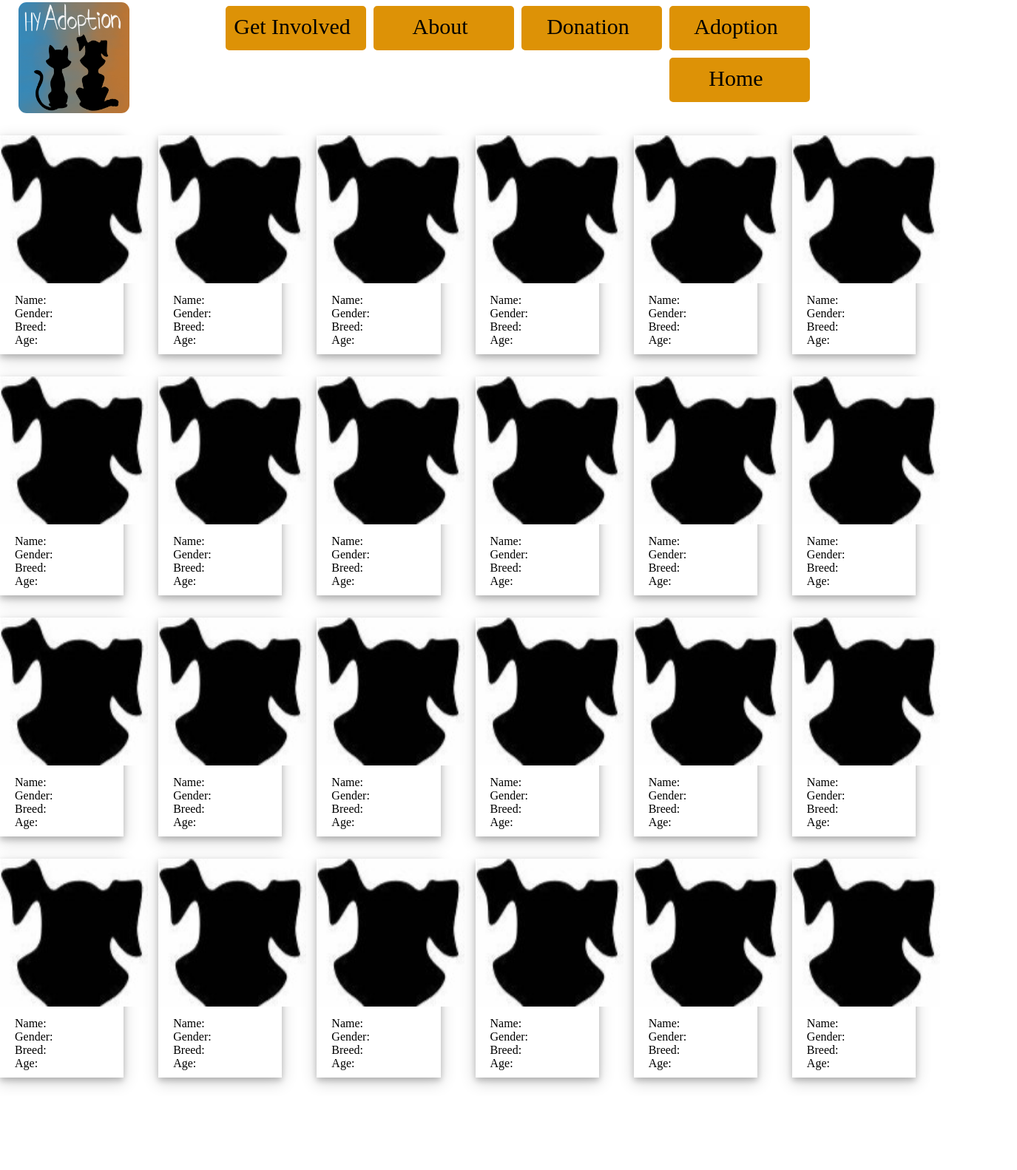
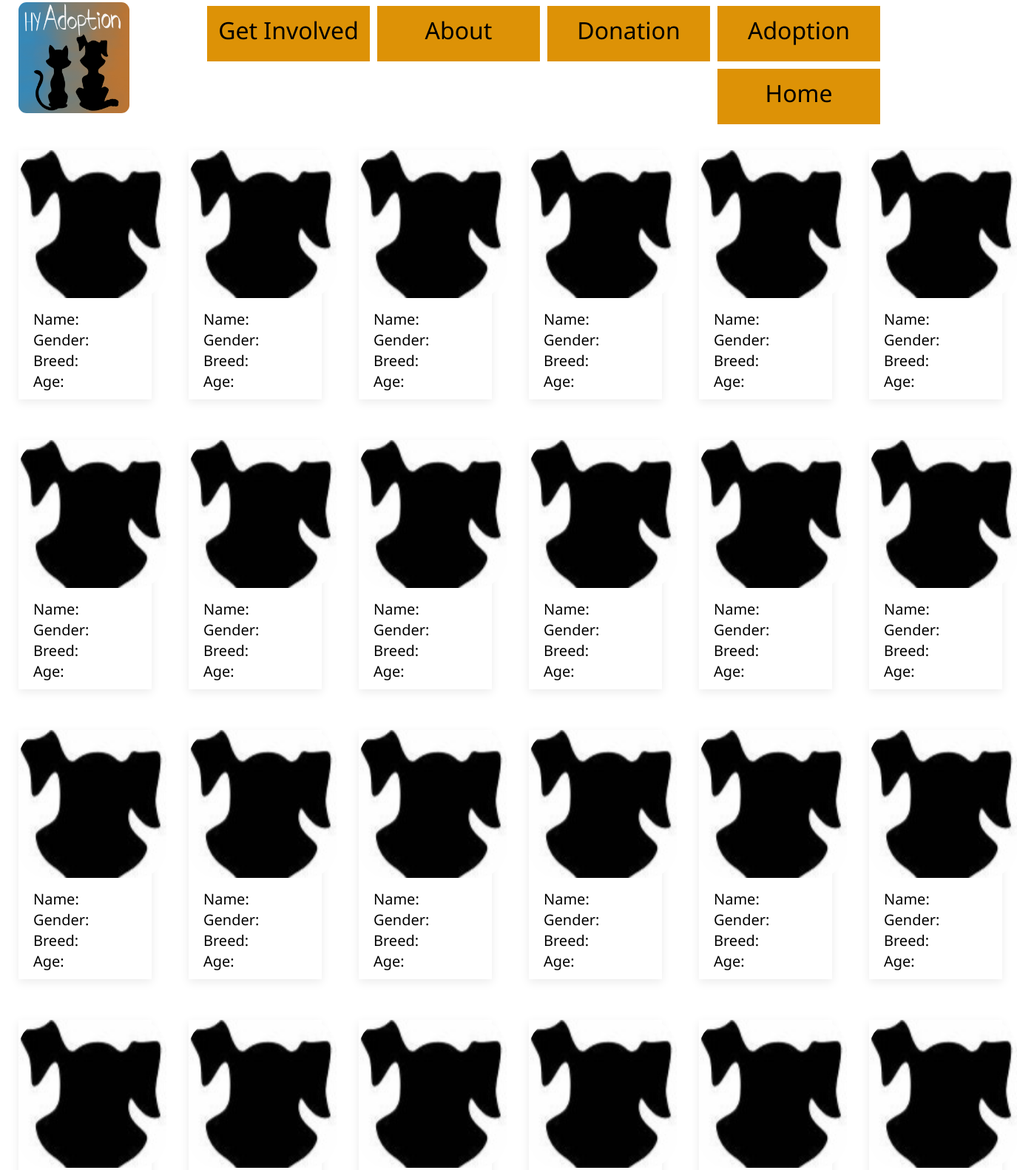
Before and after one commit to Wonder3r/HY-Pet-Adoption, a plain HTML site: page dog.html in a window 1280 px wide. Shown: the part 22-1604 px from the top of the page at 74% size, 1375 px wide, since content can reach past the window. Before the commit the page ends 1504 px from the top, so only its background shows below. Drawn offline with Linux system fonts and the light colour scheme.

Commit message:
layout complete

```diff
--- a/abtHY.css
+++ b/abtHY.css
@@ -1,3 +1,9 @@
+@import url('https://fonts.googleapis.com/css2?family=Noto+Sans:wght@400;500;600&display=swap');
+
+body{
+  font-family: 'Noto Sans', sans-serif;
+}
+
 *{
   margin: 0px;
   padding: 0px;
@@ -18,18 +24,18 @@ header {
 
 .nav-container ul li{
   background-color: rgb(221, 146, 6);
-  width: 180px;
-  height: 60px;
+  width: 190px;
+  height: 45px;
   border: 5px solid white;
-  line-height: 55px;
+  line-height: 36px;
   text-align: center;
   justify-content: center;
   float: right;
   color: black;
-  font-size: 30px;
-  border-radius: 10px;
+  font-size: 32px;
+  border-radius: 5px;
   position: relative;
-  padding-right: 10px;
+  padding: 15px;
   align-self: center;
 }
 
@@ -39,14 +45,12 @@ header {
 
 .nav-container ul ul{
   display: none;
+  position: absolute;
+  z-index: 1;
 }
 
 .nav-container ul li:hover > ul{
   display: block;
-}
-
-.logo{
-  align-content: right;
 }
 
 .container{
@@ -92,6 +96,7 @@ header{
   display: grid;
   grid-template-columns: repeat(4, 1fr);
   grid-template-rows: auto auto;
+  font-size: 28px;
 }
 
 .top-p{
@@ -135,19 +140,21 @@ header{
   grid-row-start: 2;
   grid-column-start: 1;
   grid-column-end: 5;
+  margin-bottom: 15px;
+  padding-bottom: 20px;
+  font-size: 28px;
 }
 
 .abt-bottom > p{
-  margin: 25px 15px;
+  margin: 2px 195px;
   padding: 22px;
-  font-size: 22px;
+  font-size: 24px;
   line-height: 40px;
 }
 
 .abt-bottom > h1,h2{
-  margin: 25px 15px;
+  margin: 25px 25px;
   padding: 22px;
-  font-size: 25px;
-  line-height: 40px;
+  line-height: 55px;
   text-align: center;
 }
--- a/animal-pic.css
+++ b/animal-pic.css
@@ -1,3 +1,9 @@
+@import url('https://fonts.googleapis.com/css2?family=Noto+Sans:wght@400;500;600&display=swap');
+
+body{
+  font-family: 'Noto Sans', sans-serif;
+}
+
 *{
   margin: 0px;
   padding: 0px;
@@ -18,18 +24,18 @@ header {
 
 .nav-container ul li{
   background-color: rgb(221, 146, 6);
-  width: 180px;
-  height: 60px;
+  width: 190px;
+  height: 45px;
   border: 5px solid white;
-  line-height: 55px;
+  line-height: 36px;
   text-align: center;
   justify-content: center;
   float: right;
   color: black;
-  font-size: 30px;
-  border-radius: 10px;
+  font-size: 32px;
+  border-radius: 5px;
   position: relative;
-  padding-right: 10px;
+  padding: 15px;
   align-self: center;
 }
 
@@ -39,14 +45,12 @@ header {
 
 .nav-container ul ul{
   display: none;
+  position: absolute;
+  z-index: 1;
 }
 
 .nav-container ul li:hover > ul{
   display: block;
-}
-
-.logo{
-  align-content: right;
 }
 
 .container{
@@ -73,12 +77,18 @@ header{
 
 .pic{
   width: 80%;
-  background-color: white;
-  box-shadow: 0 4px 8px 0 rgba(0, 0, 0, 0.2), 0 6px 20px 0 rgba(0, 0, 0, 0.19);
-  margin-bottom: 25px;
+  box-shadow: rgba(0, 0, 0, 0.08) 0px 4px 12px;
+  margin-bottom: 50px;
+  margin-left: 25px;
 }
 
 .words{
   text-align: left;
   padding: 10px 20px;
+  line-height: 28px;
+  font-size: 20px;
 }
+
+.img2{
+  border-radius: 40px;
+}
--- a/dog.html
+++ b/dog.html
@@ -27,145 +27,145 @@
         </nav>
       </header>
       <img id="logo" src="img/HY-Logo.jpg" alt="HY logo" width="150" height="150">
-        <div class="pic"><img src="img/dog.jpg" alt="dog" width="200px" height="200px"/><div class="words">
+        <div class="pic"><img class="img2" src="img/dog.jpg" alt="dog" width="200" height="200"/><div class="words">
           <p>Name:</p>
           <p>Gender:</p>
           <p>Breed:</p>
           <p>Age:</p>
         </div></div>
-        <div class="pic"><img src="img/dog.jpg" alt="dog" width="200px" height="200px"/><div class="words">
+        <div class="pic"><img class="img2" src="img/dog.jpg" alt="dog" width="200" height="200"/><div class="words">
           <p>Name:</p>
           <p>Gender:</p>
           <p>Breed:</p>
           <p>Age:</p>
         </div></div>
-        <div class="pic"><img src="img/dog.jpg" alt="dog" width="200px" height="200px"/><div class="words">
+        <div class="pic"><img class="img2" src="img/dog.jpg" alt="dog" width="200" height="200"/><div class="words">
           <p>Name:</p>
           <p>Gender:</p>
           <p>Breed:</p>
           <p>Age:</p>
         </div></div>
-        <div class="pic"><img src="img/dog.jpg" alt="dog" width="200px" height="200px"/><div class="words">
+        <div class="pic"><img class="img2" src="img/dog.jpg" alt="dog" width="200" height="200"/><div class="words">
           <p>Name:</p>
           <p>Gender:</p>
           <p>Breed:</p>
           <p>Age:</p>
         </div></div>
-        <div class="pic"><img src="img/dog.jpg" alt="dog" width="200px" height="200px"/><div class="words">
+        <div class="pic"><img class="img2" src="img/dog.jpg" alt="dog" width="200" height="200"/><div class="words">
           <p>Name:</p>
           <p>Gender:</p>
           <p>Breed:</p>
           <p>Age:</p>
         </div></div>
-        <div class="pic"><img src="img/dog.jpg" alt="dog" width="200px" height="200px"/><div class="words">
+        <div class="pic"><img class="img2" src="img/dog.jpg" alt="dog" width="200" height="200"/><div class="words">
           <p>Name:</p>
           <p>Gender:</p>
           <p>Breed:</p>
           <p>Age:</p>
         </div></div>
-        <div class="pic"><img src="img/dog.jpg" alt="dog" width="200px" height="200px"/><div class="words">
+        <div class="pic"><img class="img2" src="img/dog.jpg" alt="dog" width="200" height="200"/><div class="words">
           <p>Name:</p>
           <p>Gender:</p>
           <p>Breed:</p>
           <p>Age:</p>
         </div></div>
-        <div class="pic"><img src="img/dog.jpg" alt="dog" width="200px" height="200px"/><div class="words">
+        <div class="pic"><img class="img2" src="img/dog.jpg" alt="dog" width="200" height="200"/><div class="words">
           <p>Name:</p>
           <p>Gender:</p>
           <p>Breed:</p>
           <p>Age:</p>
         </div></div>
-        <div class="pic"><img src="img/dog.jpg" alt="dog" width="200px" height="200px"/><div class="words">
+        <div class="pic"><img class="img2" src="img/dog.jpg" alt="dog" width="200" height="200"/><div class="words">
           <p>Name:</p>
           <p>Gender:</p>
           <p>Breed:</p>
           <p>Age:</p>
         </div></div>
-        <div class="pic"><img src="img/dog.jpg" alt="dog" width="200px" height="200px"/><div class="words">
+        <div class="pic"><img class="img2" src="img/dog.jpg" alt="dog" width="200" height="200"/><div class="words">
           <p>Name:</p>
           <p>Gender:</p>
           <p>Breed:</p>
           <p>Age:</p>
         </div></div>
-        <div class="pic"><img src="img/dog.jpg" alt="dog" width="200px" height="200px"/><div class="words">
+        <div class="pic"><img class="img2" src="img/dog.jpg" alt="dog" width="200" height="200"/><div class="words">
           <p>Name:</p>
           <p>Gender:</p>
           <p>Breed:</p>
           <p>Age:</p>
         </div></div>
-        <div class="pic"><img src="img/dog.jpg" alt="dog" width="200px" height="200px"/><div class="words">
+        <div class="pic"><img class="img2" src="img/dog.jpg" alt="dog" width="200" height="200"/><div class="words">
           <p>Name:</p>
           <p>Gender:</p>
           <p>Breed:</p>
           <p>Age:</p>
         </div></div>
-        <div class="pic"><img src="img/dog.jpg" alt="dog" width="200px" height="200px"/><div class="words">
+        <div class="pic"><img class="img2" src="img/dog.jpg" alt="dog" width="200" height="200"/><div class="words">
           <p>Name:</p>
           <p>Gender:</p>
           <p>Breed:</p>
           <p>Age:</p>
         </div></div>
-        <div class="pic"><img src="img/dog.jpg" alt="dog" width="200px" height="200px"/><div class="words">
+        <div class="pic"><img class="img2" src="img/dog.jpg" alt="dog" width="200" height="200"/><div class="words">
           <p>Name:</p>
           <p>Gender:</p>
           <p>Breed:</p>
           <p>Age:</p>
         </div></div>
-        <div class="pic"><img src="img/dog.jpg" alt="dog" width="200px" height="200px"/><div class="words">
+        <div class="pic"><img class="img2" src="img/dog.jpg" alt="dog" width="200" height="200"/><div class="words">
           <p>Name:</p>
           <p>Gender:</p>
           <p>Breed:</p>
           <p>Age:</p>
         </div></div>
-        <div class="pic"><img src="img/dog.jpg" alt="dog" width="200px" height="200px"/><div class="words">
+        <div class="pic"><img class="img2" src="img/dog.jpg" alt="dog" width="200" height="200"/><div class="words">
           <p>Name:</p>
           <p>Gender:</p>
           <p>Breed:</p>
           <p>Age:</p>
         </div></div>
-        <div class="pic"><img src="img/dog.jpg" alt="dog" width="200px" height="200px"/><div class="words">
+        <div class="pic"><img class="img2" src="img/dog.jpg" alt="dog" width="200" height="200"/><div class="words">
           <p>Name:</p>
           <p>Gender:</p>
           <p>Breed:</p>
           <p>Age:</p>
         </div></div>
-        <div class="pic"><img src="img/dog.jpg" alt="dog" width="200px" height="200px"/><div class="words">
+        <div class="pic"><img class="img2" src="img/dog.jpg" alt="dog" width="200" height="200"/><div class="words">
           <p>Name:</p>
           <p>Gender:</p>
           <p>Breed:</p>
           <p>Age:</p>
         </div></div>
-        <div class="pic"><img src="img/dog.jpg" alt="dog" width="200px" height="200px"/><div class="words">
+        <div class="pic"><img class="img2" src="img/dog.jpg" alt="dog" width="200" height="200"/><div class="words">
           <p>Name:</p>
           <p>Gender:</p>
           <p>Breed:</p>
           <p>Age:</p>
         </div></div>
-        <div class="pic"><img src="img/dog.jpg" alt="dog" width="200px" height="200px"/><div class="words">
+        <div class="pic"><img class="img2" src="img/dog.jpg" alt="dog" width="200" height="200"/><div class="words">
           <p>Name:</p>
           <p>Gender:</p>
           <p>Breed:</p>
           <p>Age:</p>
         </div></div>
-        <div class="pic"><img src="img/dog.jpg" alt="dog" width="200px" height="200px"/><div class="words">
+        <div class="pic"><img class="img2" src="img/dog.jpg" alt="dog" width="200" height="200"/><div class="words">
           <p>Name:</p>
           <p>Gender:</p>
           <p>Breed:</p>
           <p>Age:</p>
         </div></div>
-        <div class="pic"><img src="img/dog.jpg" alt="dog" width="200px" height="200px"/><div class="words">
+        <div class="pic"><img class="img2" src="img/dog.jpg" alt="dog" width="200" height="200"/><div class="words">
           <p>Name:</p>
           <p>Gender:</p>
           <p>Breed:</p>
           <p>Age:</p>
         </div></div>
-        <div class="pic"><img src="img/dog.jpg" alt="dog" width="200px" height="200px"/><div class="words">
+        <div class="pic"><img class="img2" src="img/dog.jpg" alt="dog" width="200" height="200"/><div class="words">
           <p>Name:</p>
           <p>Gender:</p>
           <p>Breed:</p>
           <p>Age:</p>
         </div></div>
-        <div class="pic"><img src="img/dog.jpg" alt="dog" width="200px" height="200px"/><div class="words">
+        <div class="pic"><img class="img2" src="img/dog.jpg" alt="dog" width="200" height="200"/><div class="words">
           <p>Name:</p>
           <p>Gender:</p>
           <p>Breed:</p>
--- a/donation.css
+++ b/donation.css
@@ -1,3 +1,9 @@
+@import url('https://fonts.googleapis.com/css2?family=Noto+Sans:wght@400;500;600&display=swap');
+
+body{
+  font-family: 'Noto Sans', sans-serif;
+}
+
 *{
   margin: 0px;
   padding: 0px;
@@ -18,18 +24,18 @@ header {
 
 .nav-container ul li{
   background-color: rgb(221, 146, 6);
-  width: 180px;
-  height: 60px;
+  width: 190px;
+  height: 45px;
   border: 5px solid white;
-  line-height: 55px;
+  line-height: 36px;
   text-align: center;
   justify-content: center;
   float: right;
   color: black;
-  font-size: 28px;
-  border-radius: 10px;
+  font-size: 32px;
+  border-radius: 5px;
   position: relative;
-  padding-right: 10px;
+  padding: 15px;
   align-self: center;
 }
 
@@ -39,14 +45,12 @@ header {
 
 .nav-container ul ul{
   display: none;
+  position: absolute;
+  z-index: 1;
 }
 
 .nav-container ul li:hover > ul{
   display: block;
-}
-
-.logo{
-  align-content: right;
 }
 
 .container{
@@ -85,6 +89,11 @@ header{
 .donation-section1{
   grid-column-start: 1;
   grid-column-end: 4;
+  font-size: 28px;
+}
+
+.donation-section1>h2{
+  font-size: 26px;
 }
 
 .donation-section1{
@@ -109,9 +118,9 @@ header{
   text-align: center;
   margin-left: 70px;
   margin-right: 70px;
-  margin-top: 19%;
+  margin-top: 17%;
   margin-bottom: 10px;
-  line-height: 28px;
+  line-height: 40px;
 }
 
 #pic-container{
@@ -135,13 +144,13 @@ header{
   display: grid;
   grid-template-columns: repeat(3, auto);
   grid-template-rows: auto;
-  font-size: 20px;
+  font-size: 28px;
 }
 
 .ways-to-donate > div> h3{
   text-align: center;
-  padding: 15px;
-  margin: 15px;
+  padding: 10px;
+  margin: 12px;
 }
 
 .in-person{
@@ -155,6 +164,10 @@ header{
   text-align: center;
 }
 
+.in-person>p{
+  font-size: 24px;
+}
+
 .mail{
   grid-column-start: 2;
   grid-column-end: 3;
@@ -164,6 +177,10 @@ header{
   margin-bottom: 20px;
   line-height: 40px;
   text-align: center;
+}
+
+.mail>p{
+  font-size: 24px;
 }
 
 .online{
@@ -181,11 +198,11 @@ header{
   background-image: linear-gradient(to right, rgba(26, 151, 200, 0.86), rgba(100, 188, 223, 0.86), rgba(198, 178, 145, 0.86), rgb(222, 184, 135));
   box-shadow: 0 4px 15px 0 rgba(158, 210, 210, 0.75);
   width: 150px;
-  font-size: 20px;
+  font-size: 28px;
   font-weight: 550;
   cursor: pointer;
   padding: 10px;
-  height: 50px;
+  height: 55px;
   text-align: center;
   border-color: lightgrey;
   border-radius: 50px;
@@ -196,7 +213,7 @@ form{
   box-sizing: border-box;
   margin: 8px;
   padding: 8px;
-  font-size: 25px;
+  font-size: 28px;
   line-height: 25px;
 }
 
@@ -204,6 +221,7 @@ form input{
   width: 10px;
   padding: 10px;
   border: 1px solid lightgrey;
+  font-size: 24px;
 }
 
 form label{
@@ -212,7 +230,7 @@ form label{
 }
 
 .custom2{
-  width: 44px;
+  width: 60px;
 }
 
 .custom{
--- a/index.css
+++ b/index.css
@@ -1,3 +1,9 @@
+@import url('https://fonts.googleapis.com/css2?family=Noto+Sans:wght@400;500;600&display=swap');
+
+body{
+  font-family: 'Noto Sans', sans-serif;
+}
+
 *{
   margin: 0px;
   padding: 0px;
@@ -18,18 +24,18 @@ header {
 
 .nav-container ul li{
   background-color: rgb(221, 146, 6);
-  width: 180px;
-  height: 60px;
+  width: 190px;
+  height: 45px;
   border: 5px solid white;
-  line-height: 55px;
+  line-height: 36px;
   text-align: center;
   justify-content: center;
   float: right;
   color: black;
-  font-size: 30px;
-  border-radius: 10px;
+  font-size: 32px;
+  border-radius: 5px;
   position: relative;
-  padding-right: 10px;
+  padding: 15px;
   align-self: center;
 }
 
@@ -39,14 +45,12 @@ header {
 
 .nav-container ul ul{
   display: none;
+  position: absolute;
+  z-index: 1;
 }
 
 .nav-container ul li:hover > ul{
   display: block;
-}
-
-.logo{
-  align-content: right;
 }
 
 .container{
@@ -81,17 +85,22 @@ header{
 .announcements{
   display: flexbox;
   background-color: lightgray;
+  font-size: 28px;
 }
 
 .announcements >div{
   margin: 20px 5px;
   padding: 20px;
-  font-size: 20px;
   line-height: 40px;
 }
 
+.announcements > div> p{
+  font-size: 24px;
+  line-height: 45px;
+}
+
 .announcements> h1, h2{
-  line-height: 70px;
+  line-height: 85px;
 }
 
 .featured{
@@ -104,12 +113,13 @@ header{
 .featured{
   display: flexbox;
   background-color: lightgray;
+  font-size: 28px;
 }
 
 .featured >div{
-  margin: 50px 5px;
+  margin: 80px 10px;
   padding: 20px;
-  line-height: 80px;
+  line-height: 90px;
 }
 
 .circle{
@@ -127,7 +137,7 @@ header{
 
 .footer{
   display: grid;
-  grid-template-columns: 36% auto 40%;
+  grid-template-columns: 34% auto 30%;
   gap: 5px;
 }
 
@@ -138,47 +148,51 @@ header{
 
 .info{
   display: flexbox;
+
  }
 
- .info div{
-  margin: 8px 3px;
+ .info> div{
+  margin: 10px 5px;
   padding: 5px;
-  font-size: 20px;
-  line-height: 40px;
   width: 100%;
+  font-size: 24px;
+  line-height: 110px;
  }
 
- .donate{
-  display: flexbox;
+ .info>div>p{
+  line-height: 40px;
+  font-size: 24px;
  }
 
  .donate >div{
-  margin: 20px 5px;
-  padding: 20px;
-  font-size: 20px;
-  line-height: 40px;
+  margin: 10px 5px;
+  padding: 5px;
+  line-height: 115px;
+  font-size: 24px;
+  text-align: center;
  }
 
  .news-email{
   display: flexbox;
+  font-size: 23px;
  }
 
- .news-email >div{
-  margin: 20px 5px;
-  padding: 20px;
-  font-size: 20px;
-  line-height: 40px;
+ .news-email h1{
+  width: fit-content;
+  line-height: 50px;
+  padding: 15px;
+
  }
 
- #donation-button button{
+ #donation-button{
   background-image: linear-gradient(to right, rgba(26, 151, 200, 0.86), rgba(100, 188, 223, 0.86), rgba(198, 178, 145, 0.86), rgb(222, 184, 135));
   box-shadow: 0 4px 15px 0 rgba(158, 210, 210, 0.75);
   width: 350px;
-  font-size: 20px;
+  font-size: 28px;
   font-weight: 550;
   cursor: pointer;
   padding: 15px;
-  height: 50px;
+  height: 60px;
   text-align: center;
   border-color: lightgrey;
   border-radius: 50px;
@@ -188,29 +202,29 @@ header{
   background-image: linear-gradient(to right, rgba(26, 151, 200, 0.86), rgba(100, 188, 223, 0.86), rgba(198, 178, 145, 0.86), rgb(222, 184, 135));
   box-shadow: 0 4px 15px 0 rgba(158, 210, 210, 0.75);
   width: 150px;
-  font-size: 20px;
+  font-size: 28px;
   font-weight: 550;
   cursor: pointer;
   padding: 15px;
-  height: 50px;
+  height: 60px;
   text-align: center;
   border-color: lightgrey;
   border-radius: 50px;
-  gap: 10px;
 }
 
-form{
+.form1{
   text-align: center;
   box-sizing: border-box;
-  margin: 10px 5px;
-  padding: 10px;
-  font-size: 25px;
+  margin: 60px 5px;
+  padding: 20px 5px;
+  font-size: 28px;
   line-height: 30px;
 }
 
 form input{
-  width: 45%;
-  padding: 8px;
+  width: 60%;
+  padding: 12px;
+  font-size: 24px;
   border: 1px solid lightgrey;
 }
 
--- a/involved.css
+++ b/involved.css
@@ -1,3 +1,9 @@
+@import url('https://fonts.googleapis.com/css2?family=Noto+Sans:wght@400;500;600&display=swap');
+
+body{
+  font-family: 'Noto Sans', sans-serif;
+}
+
 *{
   margin: 0px;
   padding: 0px;
@@ -18,18 +24,18 @@ header {
 
 .nav-container ul li{
   background-color: rgb(221, 146, 6);
-  width: 180px;
-  height: 60px;
+  width: 190px;
+  height: 45px;
   border: 5px solid white;
-  line-height: 55px;
+  line-height: 36px;
   text-align: center;
   justify-content: center;
   float: right;
   color: black;
-  font-size: 28px;
-  border-radius: 10px;
+  font-size: 32px;
+  border-radius: 5px;
   position: relative;
-  padding-right: 10px;
+  padding: 15px;
   align-self: center;
 }
 
@@ -39,14 +45,12 @@ header {
 
 .nav-container ul ul{
   display: none;
+  position: absolute;
+  z-index: 1;
 }
 
 .nav-container ul li:hover > ul{
   display: block;
-}
-
-.logo{
-  align-content: right;
 }
 
 .container{
@@ -79,7 +83,7 @@ header{
 
 .second-container{
   display: grid;
-  grid-template-columns: repeat(2, fr);
+  grid-template-columns: repeat(2, 1fr);
 }
 
 .Get{
@@ -104,7 +108,7 @@ header{
 .second-container >div{
   margin: 30px;
   padding: 25px;
-  font-size: 20px;
+  font-size: 28px;
   line-height: 40px;
 }
 
@@ -113,18 +117,24 @@ header{
   text-align: center;
 }
 
+.Get> p{
+  margin: 30px;
+  font-size: 24px;
+}
+
 form{
   text-align: center;
   box-sizing: border-box;
   margin: 10px 5px;
   padding: 10px;
-  font-size: 25px;
+  font-size: 28px;
   line-height: 30px;
 }
 
 form input{
-  width: 28%;
+  width: 45%;
   padding: 8px;
+  font-size: 24px;
   border: 1px solid lightgrey;
 }
 
@@ -137,11 +147,11 @@ form label{
   background-image: linear-gradient(to right, rgba(26, 151, 200, 0.86), rgba(100, 188, 223, 0.86), rgba(198, 178, 145, 0.86), rgb(222, 184, 135));
   box-shadow: 0 4px 15px 0 rgba(158, 210, 210, 0.75);
   width: 150px;
-  font-size: 20px;
+  font-size: 28px;
   font-weight: 550;
   cursor: pointer;
   padding: 15px;
-  height: 50px;
+  height: 62px;
   text-align: center;
   border-color: lightgrey;
   border-radius: 50px;
```
Also changed, not shown: cat.html (+24 -24 lines), donation.html (+2 -2 lines), index.html (+4 -3 lines), involved.html (+2 -3 lines).
